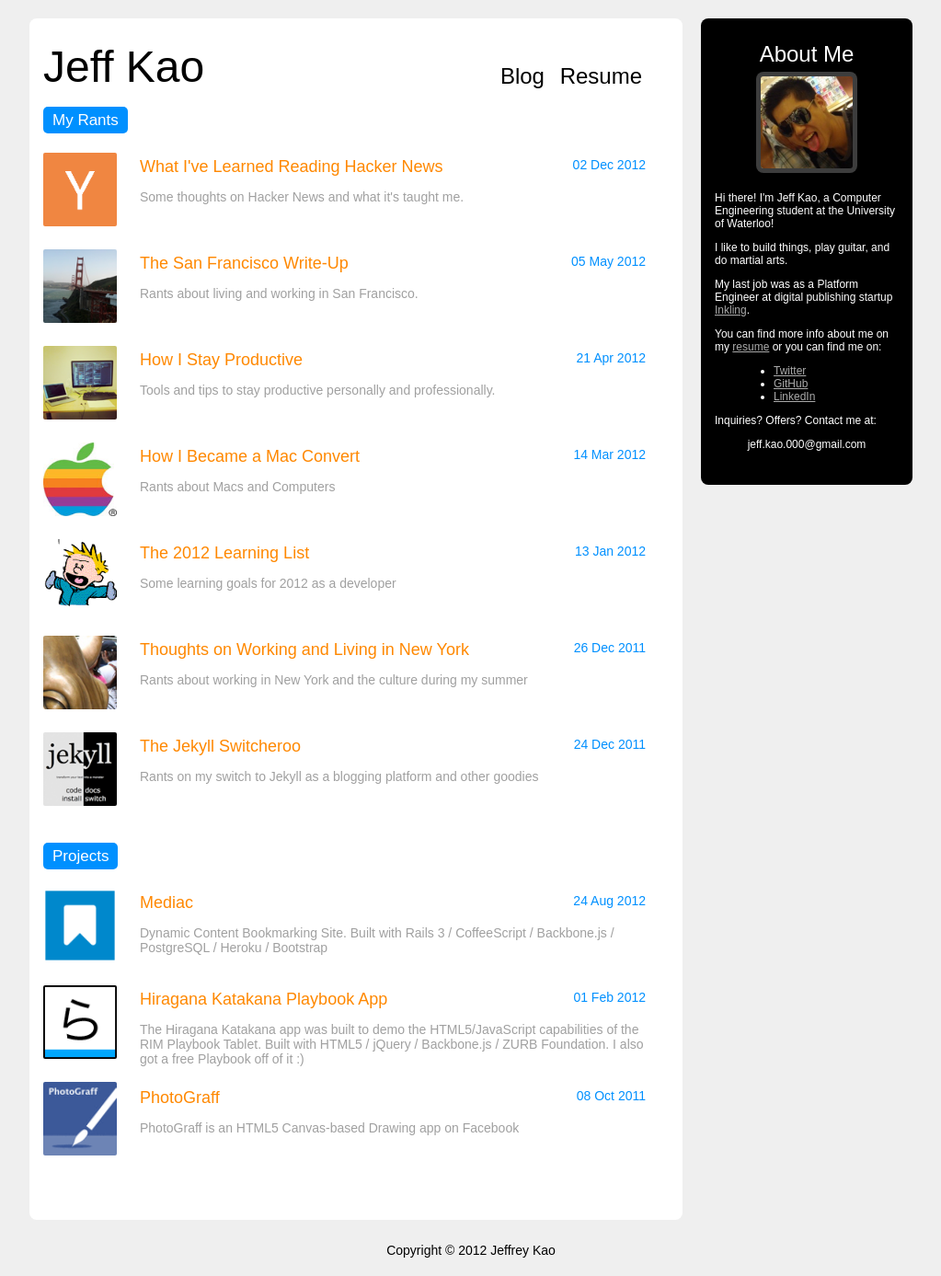
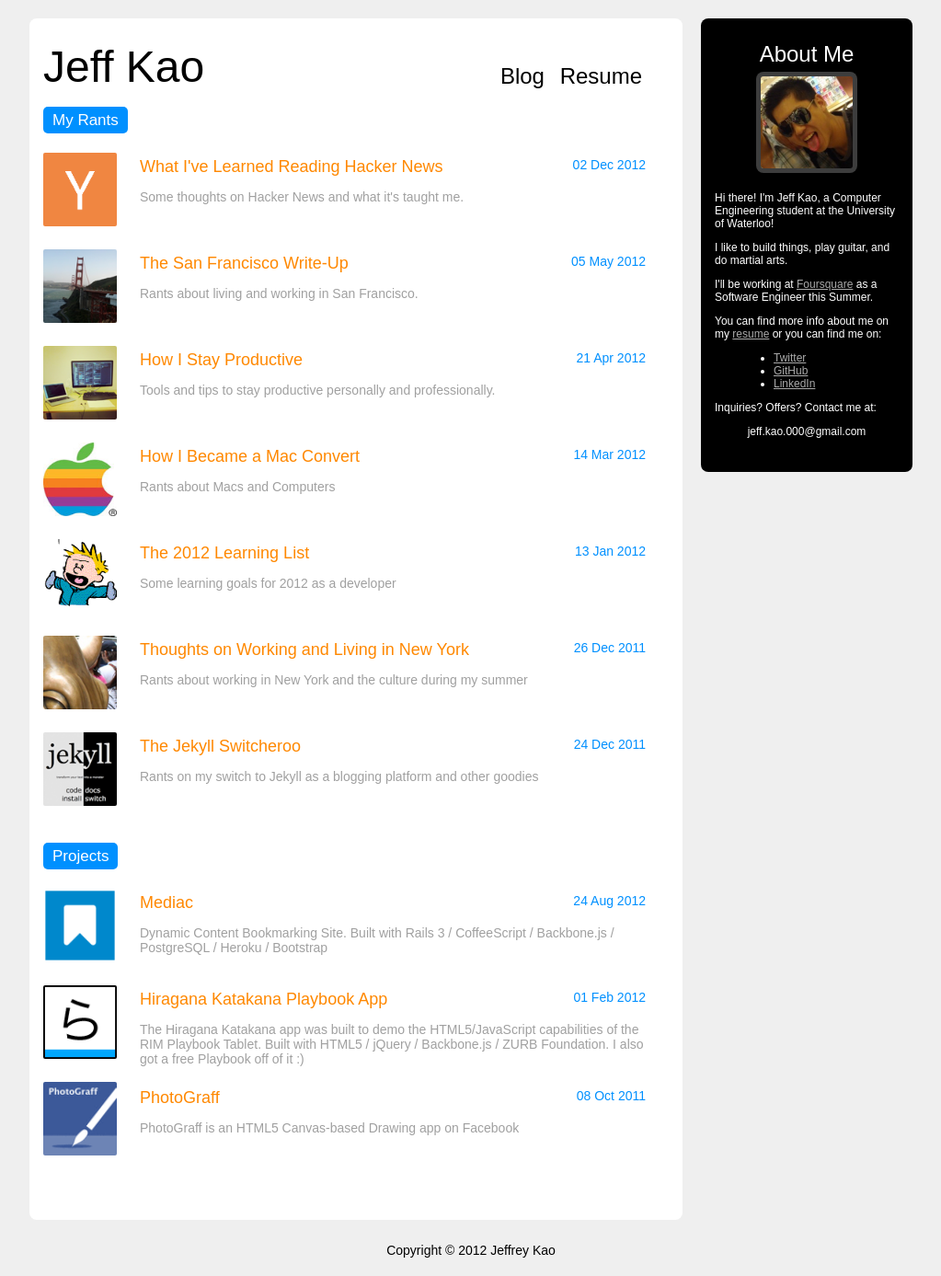
Before and after one commit to jkao/jkao.github.io, a Jekyll site: the page built from index.html, in a window 1280 px wide. Shown: the whole page at 92% size, without its empty margins (128-1151 px from the left). Built offline with Jekyll 4.4.1, drawn with Linux system fonts in a browser that asks for light colours.

Commit message:
Change job title

```diff
--- a/_layouts/default.html
+++ b/_layouts/default.html
@@ -37,7 +37,7 @@
         <div class="description">
           <p>Hi there! I'm Jeff Kao, a Computer Engineering student at the University of Waterloo!</p>
           <p>I like to build things, play guitar, and do martial arts.</p>
-          <p>My last job was as a Platform Engineer at digital publishing startup <a href="http://inkling.com">Inkling</a>.</p>
+          <p>I'll be working at <a href="http://foursquare.com">Foursquare</a> as a Software Engineer this Summer.</p>
           <p>You can find more info about me on my <a href="/resume.html">resume</a> or you can find me on:</p>
           <ul class="social">
             <li class="twitter"><a href="http://twitter.com/#!/j_ckao">Twitter</a></li>
```
